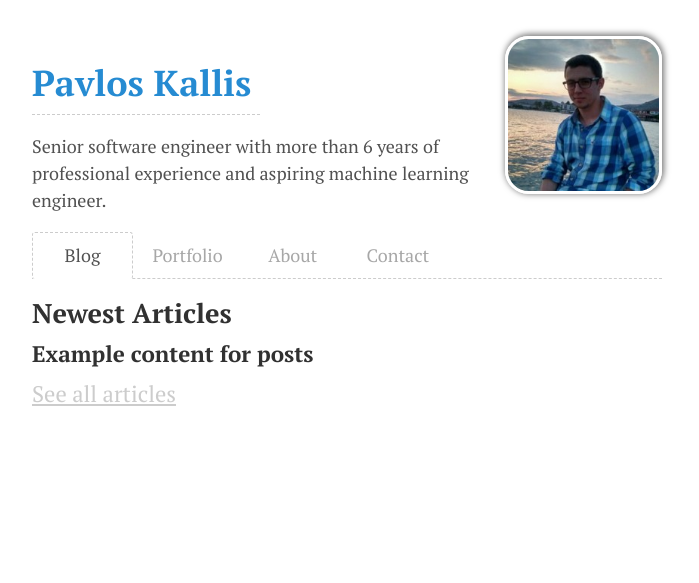
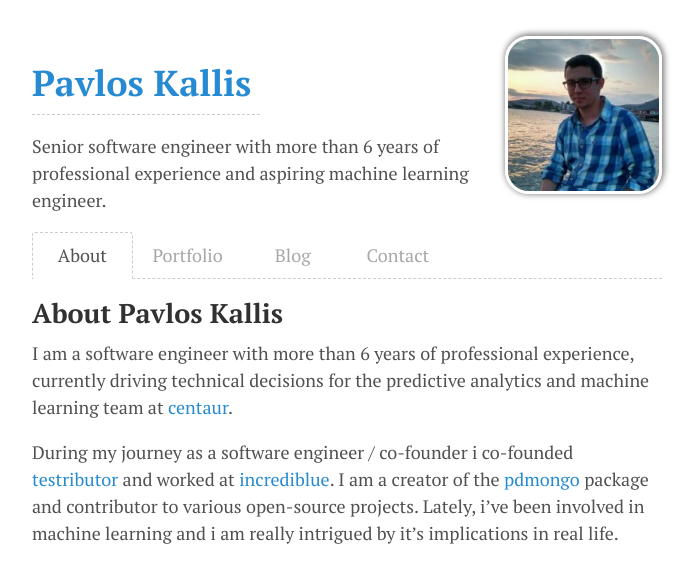
Before and after one commit to pakallis/pakallis.github.io, a Jekyll site: the page built from index.html, in a window 1280 px wide. Shown: the top 583 px of the page, without its empty margins (293-992 px from the left). Built offline with Jekyll 4.4.1, drawn with Linux system fonts in a browser that asks for light colours.

Commit message:
Wording improvements

```diff
--- a/_includes/content/home-about.md
+++ b/_includes/content/home-about.md
@@ -1,9 +1,8 @@
 # About Pavlos Kallis
 
-I am a software engineer with more than 6 years of professional experience.
-Currently leading the predictive analytics and machine learning team at [centaur](http://www.centaur.ag).
-During my journey as a software engineer / founder i co-founded [testributor](http://www.testributor.com) and worked at [incrediblue](http://www.incrediblue.com).
+I am a software engineer with more than 6 years of professional experience,
+currently driving technical decisions for the predictive analytics and machine learning team at [centaur](http://www.centaur.ag).
 
+During my journey as a software engineer / co-founder i co-founded [testributor](http://www.testributor.com) and worked at [incrediblue](http://www.incrediblue.com).
 I am a creator of the [pdmongo](http://github.com/pakallis/python-pandas-mongo) package and contributor to various open-source projects.
-
-Lately, i've been involved in machine learning and i am really intrigued by it's implications.
+Lately, i've been involved in machine learning and i am really intrigued by it's implications in real life.
--- a/index.html
+++ b/index.html
@@ -17,6 +17,26 @@ footer: none
   </div>
 
   <ul class="accordion-tabs">
+
+    <li class="tab-header-and-content">
+      <a href="#" class="tab-link">About</a>
+      <div class="tab-content">
+        {% capture home-about %}{% include content/home-about.md %}{% endcapture %}
+        {{ home-about | markdownify }}
+      </div>
+    </li>
+
+
+    <li class="tab-header-and-content">
+      <a href="#" class="tab-link">Portfolio</a>
+      <div class="tab-content featured-projects">
+        {% capture home-projects %}
+          {% include content/home-projects.md %}
+        {% endcapture %}
+        {{ home-projects | markdownify }}
+      </div>
+    </li>
+
     <li class="tab-header-and-content">
       <a href="#" class="tab-link">Blog</a>
       <div class="tab-content featured-posts">
@@ -35,25 +55,6 @@ footer: none
     </li>
 
     <li class="tab-header-and-content">
-      <a href="#" class="tab-link">Portfolio</a>
-      <div class="tab-content featured-projects">
-        {% capture home-projects %}
-          {% include content/home-projects.md %}
-        {% endcapture %}
-        {{ home-projects | markdownify }}
-      </div>
-    </li>
-
-    <li class="tab-header-and-content">
-      <a href="#" class="tab-link">About</a>
-      <div class="tab-content">
-        {% capture home-about %}{% include content/home-about.md %}{% endcapture %}
-        {{ home-about | markdownify }}
-      </div>
-    </li>
-
-
-    <li class="tab-header-and-content">
       <a href="#" class="tab-link">Contact</a>
       <div class="tab-content">
       {% capture contact-page %}
```
